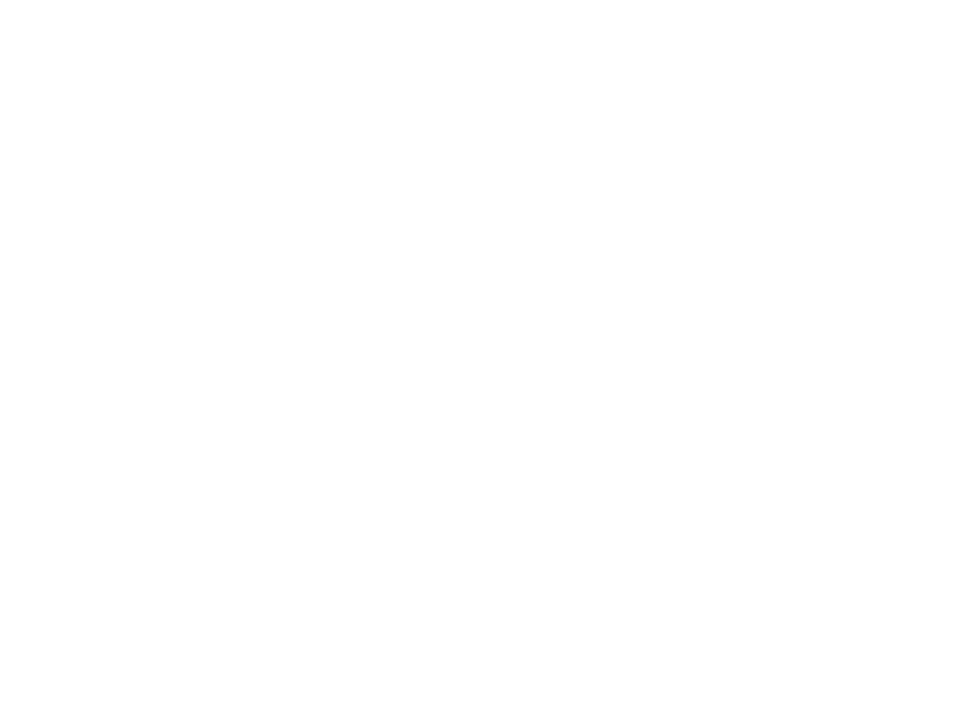
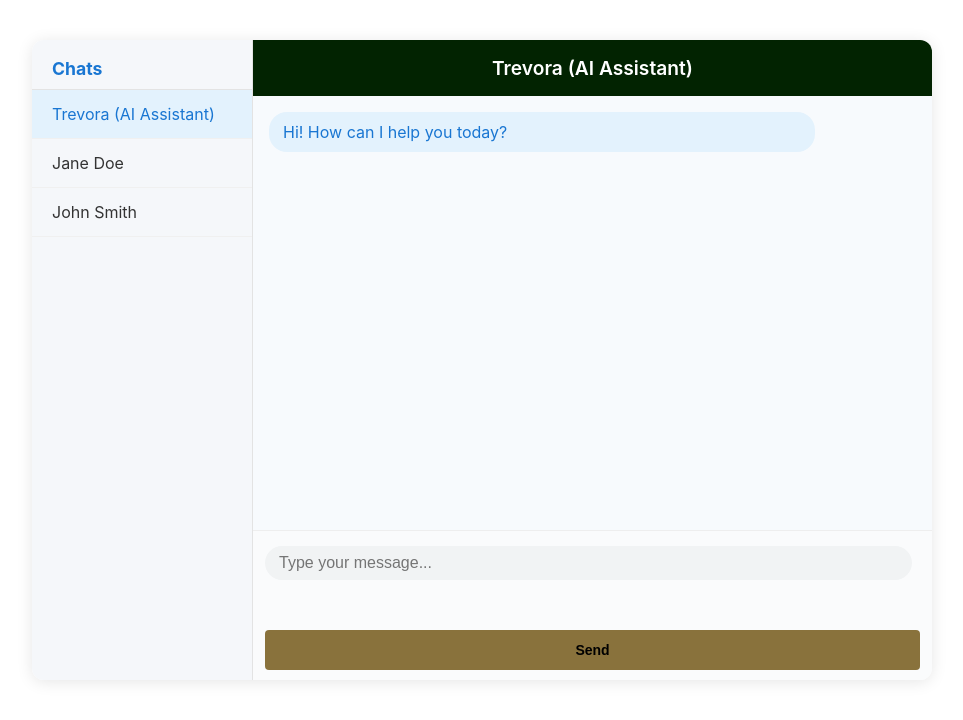
Before and after one commit to Umayangani/Travel-Guider, a React (Create React App) app in the folder frontend/: page /user/chat in a window 1280 px wide. Before the commit this address had no page. Shown: the top 720 px of the page, without its empty margins (158-1121 px from the left). Built offline with nearby package versions, Linux system fonts and the light colour scheme.

Commit message:
feat: Add chat functionality with FloatingIcon and ChatPage components

```diff
--- a/frontend/src/App.js
+++ b/frontend/src/App.js
@@ -27,12 +27,18 @@ import ItineraryForm from "./User/ItineraryForm";
 import UserHero from './User/UserHero';
 import UserBody from './User/UserBody';
 import UpcomingEvents from './User/UpcomingEvents';
+import FloatingIcon from './User/FloatingIcon';
+import ChatPage from './User/ChatPage';
 
 function App() {
   const [activeModal, setActiveModal] = useState(null);
+  const [isLoggedIn, setIsLoggedIn] = useState(false);
 
   const handleNavigate = (modal) => setActiveModal(modal);
-  const handleCloseModal = () => setActiveModal(null);
+  const handleCloseModal = () => {
+    if (activeModal === 'login') setIsLoggedIn(true);
+    setActiveModal(null);
+  };
 
   return (
     <Router>
@@ -52,10 +58,13 @@ function App() {
               {activeModal === 'signup' && (
                 <RegistrationPage onNavigate={handleNavigate} onClose={handleCloseModal} />
               )}
+              {/* Floating chat icon only after login, over home page */}
+              {isLoggedIn && (
+                <FloatingIcon icon="/icons/chat.png" alt="Chat" onClick={() => window.location.href='/user/chat'} />
+              )}
             </div>
           }
         />
-
         {/* Admin layout with sidebar and dashboard by default */}
         <Route path="/admin" element={<AdminLayout />}>
           <Route index element={<Dashboard />} />
@@ -73,9 +82,9 @@ function App() {
           <Route path="csv-import" element={<CsvImport />} />
           {/* Add more admin routes as needed */}
         </Route>
-
         {/* User route: HeaderUser and Footer for user page */}
         <Route path="/user" element={<UserPage />} />
+        <Route path="/user/chat" element={<ChatPage />} />
       </Routes>
     </Router>
   );
@@ -84,18 +93,22 @@ function App() {
 // UserPage component to fetch and provide user name
 function UserPage() {
   const [userName, setUserName] = useState("");
+  // Always show chat icon for demo/testing
+  const isLoggedIn = true;
 
+  // Optionally, keep the fetchCurrentUser for userName only
   useEffect(() => {
     fetchCurrentUser()
       .then(data => {
-        console.log("Fetched user data:", data);
         setUserName(data.name || "User");
       })
-      .catch(() => setUserName("User"));
+      .catch(() => {
+        setUserName("User");
+      });
   }, []);
 
   return (
-    <>
+    <div style={{ position: 'relative', minHeight: '100vh' }}>
       <HeaderUser userName={userName} />
       <UserHero>
         <ItineraryForm />
@@ -103,7 +116,11 @@ function UserPage() {
       <UserBody />
       <UpcomingEvents />
       <Footer />
-    </>
+      {/* Floating chat icon always visible for demo */}
+      <div style={{ position: 'fixed', right: 32, bottom: 32, zIndex: 9999 }}>
+        <FloatingIcon icon="/icons/chat.png" alt="Chat" onClick={() => window.location.href='/user/chat'} />
+      </div>
+    </div>
   );
 }
 
--- /dev/null
+++ b/frontend/src/User/ChatPage.css
@@ -0,0 +1,113 @@
+.chat-page-container {
+  max-width: 420px;
+  margin: 40px auto;
+  background: #fff;
+  border-radius: 12px;
+  box-shadow: 0 2px 16px rgba(0,0,0,0.10);
+  display: flex;
+  flex-direction: column;
+  min-height: 480px;
+  overflow: hidden;
+}
+.chat-header {
+  background: #022301;
+  color: #fff;
+  font-weight: 600;
+  padding: 16px;
+  font-size: 1.2rem;
+  text-align: center;
+}
+.chat-messages {
+  flex: 1;
+  padding: 16px;
+  overflow-y: auto;
+  background: #f7fafd;
+}
+.chat-msg {
+  margin-bottom: 12px;
+  padding: 10px 14px;
+  border-radius: 18px;
+  max-width: 80%;
+  word-break: break-word;
+}
+.chat-msg.system {
+  background: #e3f2fd;
+  color: #1976d2;
+  align-self: flex-start;
+}
+.chat-msg.user {
+  background: #1976d2;
+  color: #fff;
+  align-self: flex-end;
+  margin-left: auto;
+}
+.chat-input-row {
+  display: flex;
+  border-top: 1px solid #eee;
+  background: #fafbfc;
+  padding: 10px 12px;
+}
+.chat-input {
+  flex: 1;
+  border: none;
+  border-radius: 20px;
+  padding: 8px 14px;
+  font-size: 1rem;
+  outline: none;
+  background: #f1f3f4;
+  margin-right: 8px;
+}
+.chat-send-btn {
+  background: #1976d2;
+  color: #fff;
+  border: none;
+  border-radius: 20px;
+  padding: 8px 18px;
+  font-weight: 600;
+  cursor: pointer;
+  transition: background 0.2s;
+}
+.chat-send-btn:hover {
+  background: #1251a3;
+}
+.chat-page-flex {
+  display: flex;
+  height: 80vh;
+  max-width: 900px;
+  margin: 40px auto;
+  background: #fff;
+  border-radius: 12px;
+  box-shadow: 0 2px 16px rgba(0,0,0,0.10);
+  overflow: hidden;
+}
+.chat-sidebar {
+  width: 220px;
+  background: #f5f7fa;
+  border-right: 1px solid #e3e3e3;
+  display: flex;
+  flex-direction: column;
+  padding: 0;
+}
+.chat-sidebar-title {
+  font-weight: 700;
+  font-size: 1.1rem;
+  padding: 18px 20px 10px 20px;
+  color: #1976d2;
+  border-bottom: 1px solid #e3e3e3;
+}
+.chat-user-item {
+  padding: 14px 20px;
+  cursor: pointer;
+  color: #333;
+  border-bottom: 1px solid #f0f0f0;
+  transition: background 0.15s;
+}
+.chat-user-item.active, .chat-user-item:hover {
+  background: #e3f2fd;
+  color: #1976d2;
+}
+.chat-main {
+  flex: 1;
+  display: flex;
+  flex-direction: column;
+}
--- /dev/null
+++ b/frontend/src/User/ChatPage.js
@@ -0,0 +1,75 @@
+import React, { useState } from "react";
+import "./ChatPage.css";
+
+// Dummy users for sidebar
+const DUMMY_USERS = [
+  { id: 'trevora', name: 'Trevora (AI Assistant)' },
+  { id: 'user2', name: 'Jane Doe' },
+  { id: 'user3', name: 'John Smith' }
+];
+
+const DUMMY_MESSAGES = {
+  trevora: [
+    { from: "trevora", text: "Hi! How can I help you today?" }
+  ],
+  user2: [
+    { from: "user2", text: "Hey, are you joining the trip?" }
+  ],
+  user3: [
+    { from: "user3", text: "Let's plan our itinerary!" }
+  ]
+};
+
+const ChatPage = () => {
+  const [selectedUser, setSelectedUser] = useState('trevora');
+  const [messages, setMessages] = useState(DUMMY_MESSAGES);
+  const [input, setInput] = useState("");
+
+  const handleSend = (e) => {
+    e.preventDefault();
+    if (!input.trim()) return;
+    setMessages(prev => ({
+      ...prev,
+      [selectedUser]: [...(prev[selectedUser] || []), { from: "me", text: input }]
+    }));
+    setInput("");
+    // Add backend integration here
+  };
+
+  return (
+    <div className="chat-page-flex">
+      <div className="chat-sidebar">
+        <div className="chat-sidebar-title">Chats</div>
+        {DUMMY_USERS.map(u => (
+          <div
+            key={u.id}
+            className={`chat-user-item${selectedUser === u.id ? ' active' : ''}`}
+            onClick={() => setSelectedUser(u.id)}
+          >
+            {u.name}
+          </div>
+        ))}
+      </div>
+      <div className="chat-main">
+        <div className="chat-header">{DUMMY_USERS.find(u => u.id === selectedUser)?.name}</div>
+        <div className="chat-messages">
+          {(messages[selectedUser] || []).map((msg, idx) => (
+            <div key={idx} className={`chat-msg ${msg.from === 'me' ? 'user' : 'system'}`}>{msg.text}</div>
+          ))}
+        </div>
+        <form className="chat-input-row" onSubmit={handleSend}>
+          <input
+            type="text"
+            value={input}
+            onChange={e => setInput(e.target.value)}
+            placeholder="Type your message..."
+            className="chat-input"
+          />
+          <button type="submit" className="chat-send-btn">Send</button>
+        </form>
+      </div>
+    </div>
+  );
+};
+
+export default ChatPage;
--- /dev/null
+++ b/frontend/src/User/FloatingIcon.css
@@ -0,0 +1,17 @@
+.floating-icon {
+  position: fixed;
+  right: 32px;
+  bottom: 32px;
+  z-index: 9999;
+  border-radius: 50%;
+  box-shadow: 0 2px 12px rgba(0, 0, 0, 0.12);
+  padding: 10px;
+  cursor: pointer;
+  transition: box-shadow 0.2s;
+}
+.floating-icon:hover {
+  box-shadow: 0 4px 20px rgba(0,0,0,0.18);
+}
+.floating-icon img {
+  display: block;
+}
--- /dev/null
+++ b/frontend/src/User/FloatingIcon.js
@@ -0,0 +1,10 @@
+import React from "react";
+import "./FloatingIcon.css";
+
+const FloatingIcon = ({ icon = "/icons/chat.png", alt = "Chat", onClick }) => (
+  <div className="floating-icon" onClick={onClick}>
+    <img src={icon} alt={alt} style={{ width: 48, height: 48 }} />
+  </div>
+);
+
+export default FloatingIcon;
```
Also changed, not shown: frontend/public/icons/chat.png (added), frontend/src/FloatingIcon.css (added), frontend/src/FloatingIcon.js (added).
